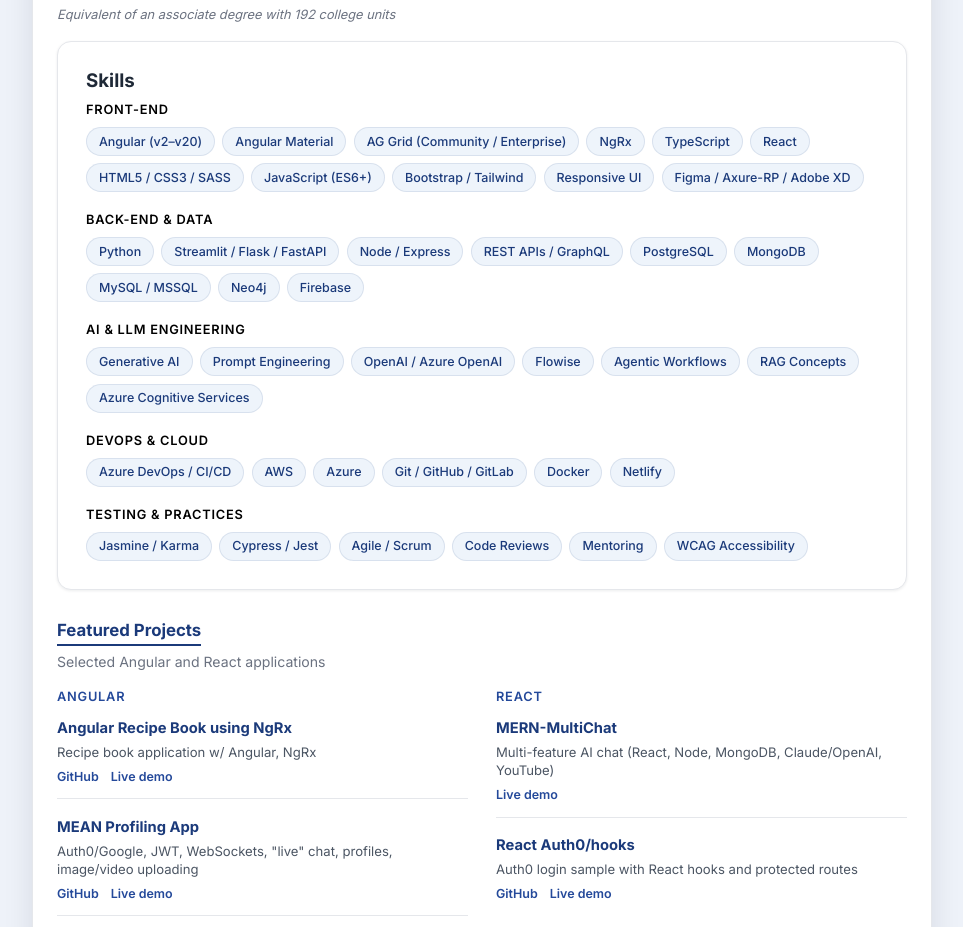
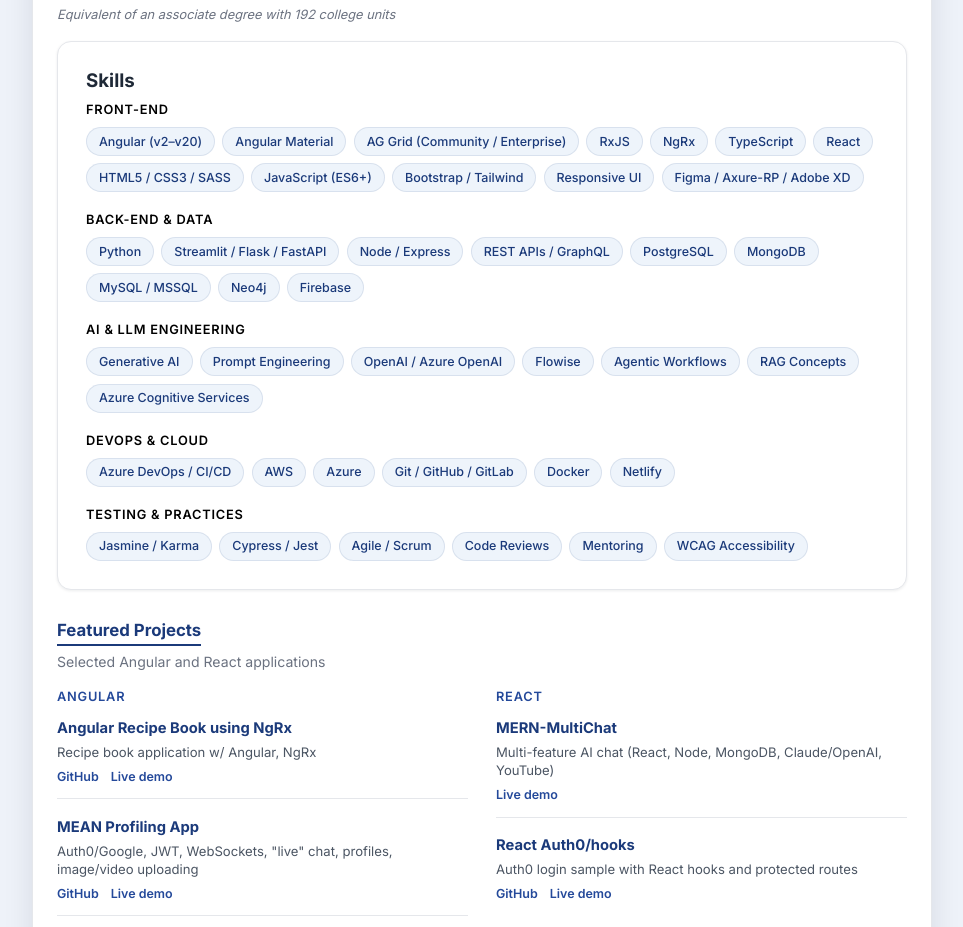
Before and after one commit to PaulyWolly/resume_pjw, an Angular app in the folder resume-app/: page / in a window 1280 px wide. Shown: the part 3120-4047 px from the top of the page, without its empty margins (158-1121 px from the left). Built offline with nearby package versions, Linux system fonts and the light colour scheme.

Commit message:
Add RxJS to Front-End skills.

```diff
--- a/resume-app/src/app/data/resume.data.ts
+++ b/resume-app/src/app/data/resume.data.ts
@@ -200,6 +200,7 @@
         'Angular (v2–v20)',
         'Angular Material',
         'AG Grid (Community / Enterprise)',
+        'RxJS',
         'NgRx',
         'TypeScript',
         'React',
```
